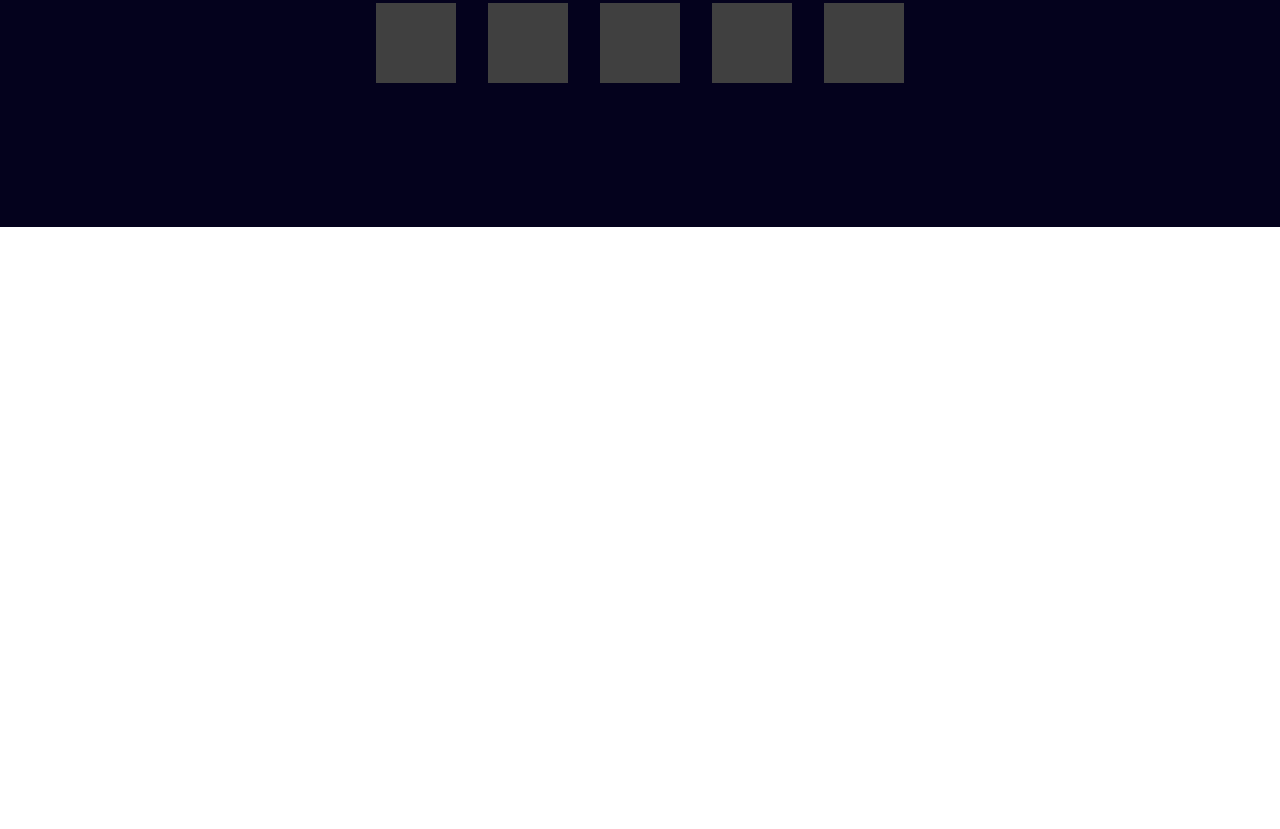
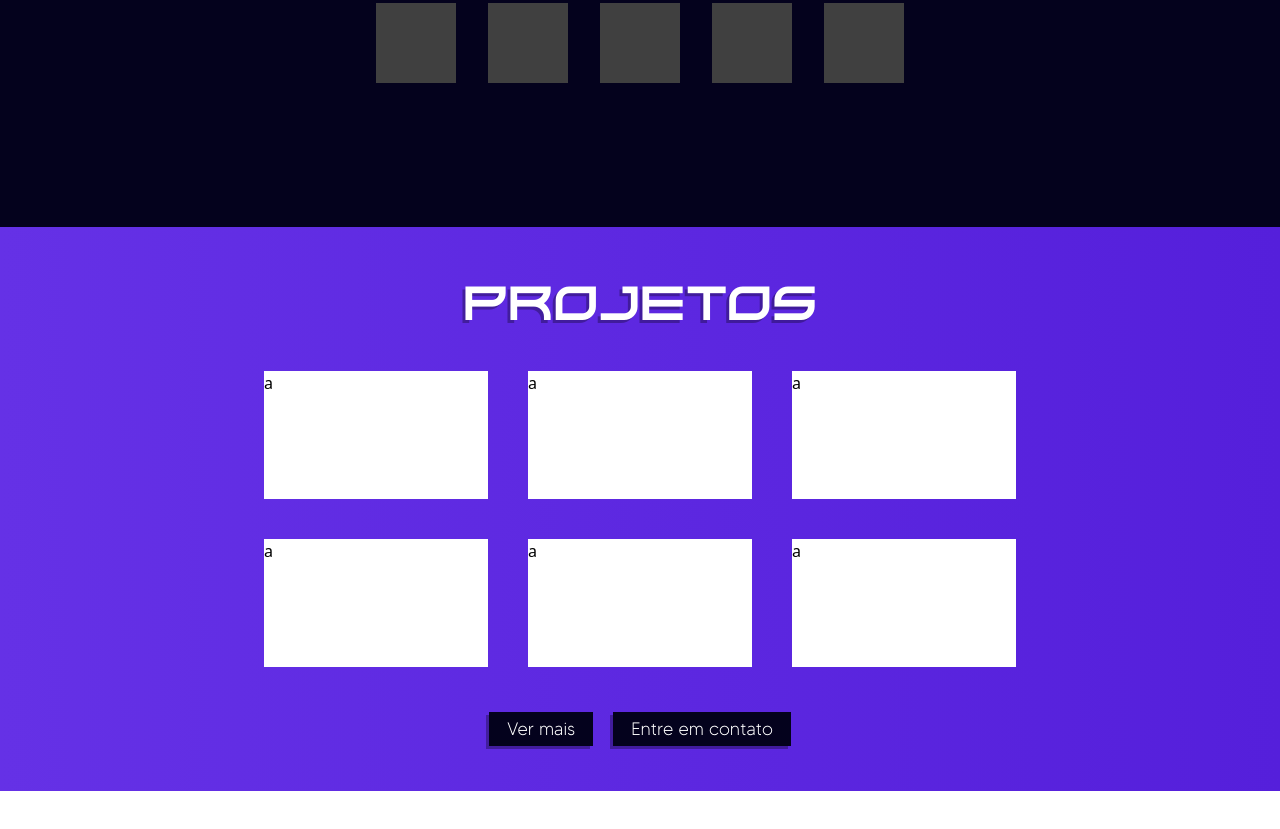
Before and after one commit to thalesmariiano/portifolio-thales-developer, a website: page index.html in a window 1280 px wide. Shown: the part 1373-2202 px from the top of the page. After the commit the page ends 2164 px from the top, so only its background shows below. Drawn offline with nearby package versions, Linux system fonts and the light colour scheme.

Commit message:
projetos layout done

```diff
--- a/index.html
+++ b/index.html
@@ -88,8 +88,22 @@
 		</div>
 	</section>
 	<!-- Projetos -->
-	<section class="w-full h-screen">
-
+	<section class="w-full py-12 bg-gradient-to-r from-[#6531e6] to-[#551fdb]">
+		<div class="w-full h-full flex flex-col gap-y-12 justify-center items-center">
+			<h1 class="text-white font-kusanagi text-shadow uppercase text-5xl">Projetos</h1>
+			<div class="grid grid-cols-3 gap-10">
+				<div class="w-56 h-32 bg-white">a</div>
+				<div class="w-56 h-32 bg-white">a</div>
+				<div class="w-56 h-32 bg-white">a</div>
+				<div class="w-56 h-32 bg-white">a</div>
+				<div class="w-56 h-32 bg-white">a</div>
+				<div class="w-56 h-32 bg-white">a</div>
+			</div>
+			<div class="space-x-4">
+				<a href="#" class="border-2 border-[#04021d] font-madeTommy text-white bg-[#04021d] px-4 py-1 text-lg shadow-[-3px_3px_0_rgba(0,0,0,.3)]">Ver mais</a>
+				<a href="#" class="border-2 border-[#04021d] font-madeTommy text-white bg-[#04021d] px-4 py-1 text-lg shadow-[-3px_3px_0_rgba(0,0,0,.3)]">Entre em contato</a>
+			</div>
+		</div>
 	</section>
 </body>
 </html>
```
